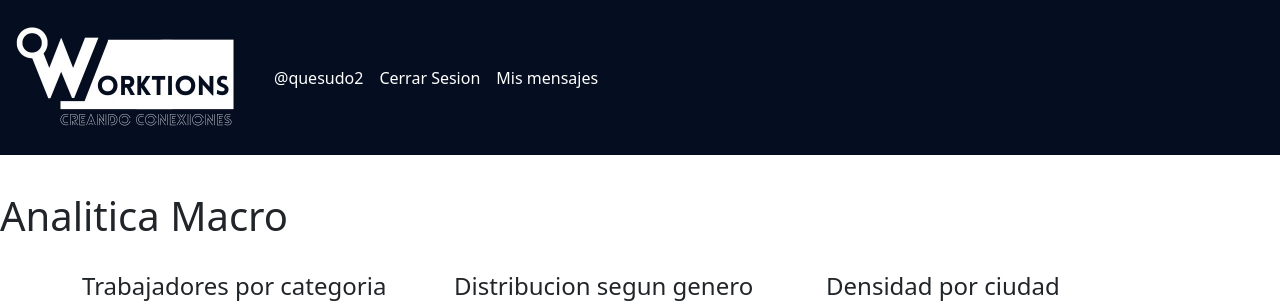
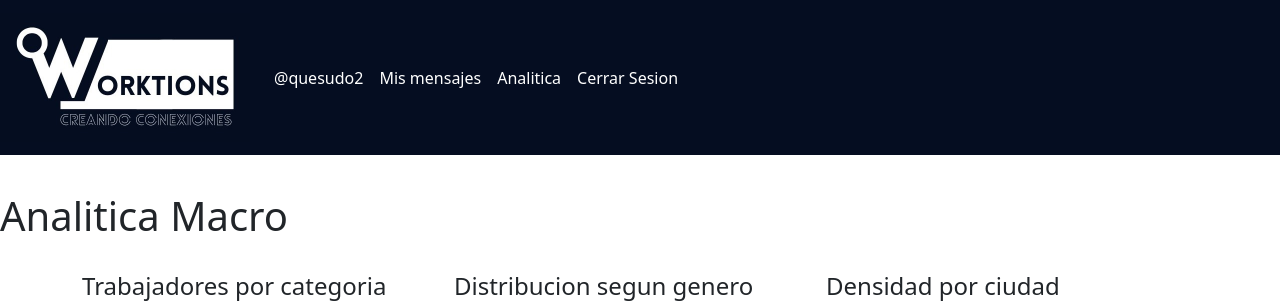
Before and after one commit to luisapolanco/worktions, a Django app: page /analitica/ in a window 1280 px wide; the page is wider, and only the part inside the window is pictured. Shown: the top 305 px of that part. Run offline with Django 4.2, Linux system fonts and the light colour scheme; a user stored in the database is signed in; data comes from the database, SQL or seed files in the repository; both versions use the stored data as it was after the commit.

Commit message:
analitica en nav bar

```diff
--- a/Modules/Services/templates/base.html
+++ b/Modules/Services/templates/base.html
@@ -35,10 +35,13 @@
                     <a class="nav-link" href="{% url 'profile' %}" style="color: white;">@{{ user.username}}</a>
                   </li>
                   <li class="nav-item">
-                    <a class="nav-link" href="{% url 'logout' %}" style="color: white;">Cerrar Sesion</a>
+                    <a class="nav-link" href="{% url 'inbox' %}" style="color: white;">Mis mensajes</a>
                   </li>
                   <li class="nav-item">
-                    <a class="nav-link" href="{% url 'inbox' %}" style="color: white;">Mis mensajes</a>
+                    <a class="nav-link" href="{% url 'analitica' %}" style="color: white;">Analitica</a>
+                  </li>
+                  <li class="nav-item">
+                    <a class="nav-link" href="{% url 'logout' %}" style="color: white;">Cerrar Sesion</a>
                   </li>
               </ul>
 
```
Also changed, not shown: Worktions.db.
